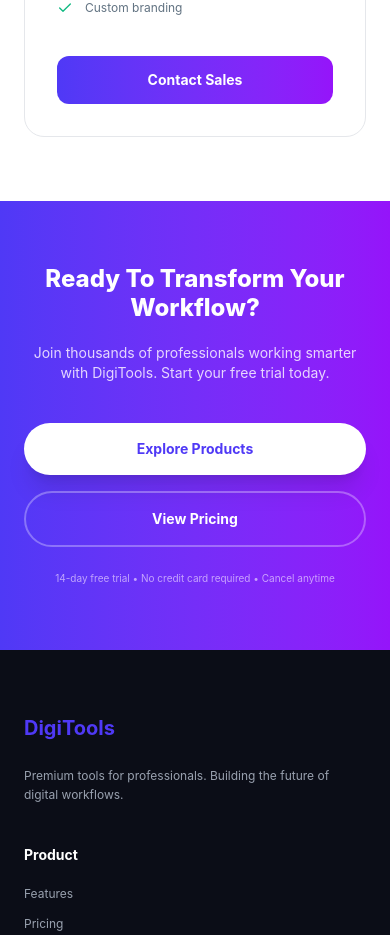
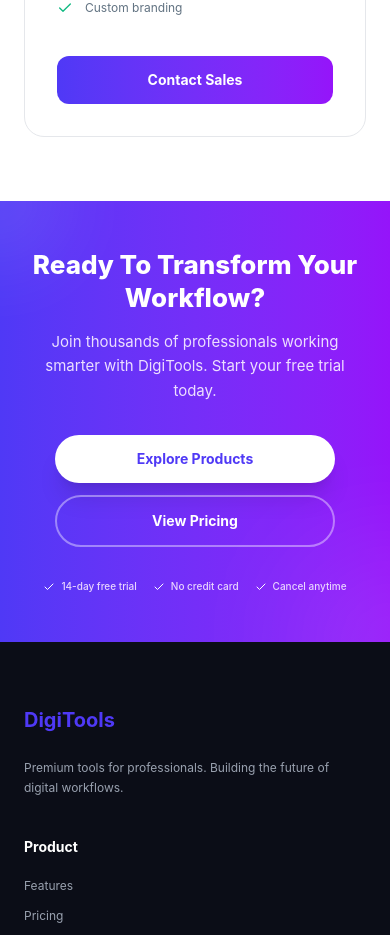
Before and after one commit to codewithjakaria/DigiTools-Platform, a React (Vite) app: page / in a window 390 px wide. Shown: the part 6760-7695 px from the top of the page. Built offline with nearby package versions, Linux system fonts and the light colour scheme.

Commit message:
Optional section responsive error fix

```diff
--- a/src/App.jsx
+++ b/src/App.jsx
@@ -549,7 +549,6 @@
               </button>
             </div>
 
-            {/* Enterprise Card */}
             <div className="p-8 md:p-10 rounded-[20px] border border-[#E5E7EB] bg-white flex flex-col hover:shadow-lg transition-all sm:col-span-2 lg:col-span-1 max-w-sm sm:max-w-none mx-auto lg:mx-0 w-full">
               <h3 className="text-lg md:text-xl font-bold text-[#101727] mb-2 text-left">
                 Enterprise
@@ -589,30 +588,41 @@
       </section>
 
       <section
-        className={`${bgGradient} py-16 md:py-24 px-6 text-center text-white overflow-hidden`}
+        className={`${bgGradient} py-12 md:py-24 px-4 md:px-6 text-center text-white relative overflow-hidden`}
       >
+        <div className="absolute top-0 left-0 w-32 h-32 bg-white/10 rounded-full -translate-x-1/2 -translate-y-1/2 blur-2xl"></div>
+        <div className="absolute bottom-0 right-0 w-48 h-48 bg-white/10 rounded-full translate-x-1/2 translate-y-1/2 blur-3xl"></div>
+
         <div className="max-w-4xl mx-auto relative z-10">
-          <h2 className="text-2xl md:text-4xl lg:text-5xl font-extrabold mb-5 leading-[1.2] md:leading-tight">
-            Ready To Transform Your <br className="hidden md:block" /> Workflow?
+          <h2 className="text-[26px] md:text-4xl lg:text-5xl font-extrabold mb-4 md:mb-6 leading-[1.25] md:leading-tight px-2">
+            Ready To Transform Your <br className="hidden sm:block" /> Workflow?
           </h2>
 
-          <p className="text-purple-100 mb-10 text-sm md:text-lg opacity-90 max-w-2xl mx-auto">
+          <p className="text-purple-100 mb-8 md:mb-10 text-[15px] md:text-lg opacity-95 max-w-2xl mx-auto px-4 leading-relaxed">
             Join thousands of professionals working smarter with DigiTools.
             Start your free trial today.
           </p>
 
-          <div className="flex flex-col sm:flex-row justify-center items-center gap-4">
-            <button className="w-full sm:w-auto px-10 py-4 bg-white text-[#4F39F6] rounded-full font-bold text-sm shadow-xl transition-all hover:scale-105 active:scale-95">
+          <div className="flex flex-col sm:flex-row justify-center items-center gap-3 md:gap-5">
+            <button className="w-full sm:w-auto max-w-[280px] sm:max-w-none px-8 md:px-10 py-3.5 md:py-4 bg-white text-[#4F39F6] rounded-full font-bold text-sm md:text-base shadow-xl transition-all hover:bg-gray-50 active:scale-95">
               Explore Products
             </button>
-            <button className="w-full sm:w-auto px-10 py-4 border-2 border-white/30 text-white rounded-full font-bold text-sm hover:bg-white/10 transition-all active:scale-95">
+            <button className="w-full sm:w-auto max-w-[280px] sm:max-w-none px-8 md:px-10 py-3.5 md:py-4 border-2 border-white/40 text-white rounded-full font-bold text-sm md:text-base hover:bg-white/10 transition-all active:scale-95">
               View Pricing
             </button>
           </div>
 
-          <p className="mt-6 text-[10px] md:text-xs text-purple-200 opacity-70">
-            14-day free trial • No credit card required • Cancel anytime
-          </p>
+          <div className="mt-8 flex flex-wrap justify-center items-center gap-x-4 gap-y-2 text-[10px] md:text-xs text-purple-200 font-medium">
+            <span className="flex items-center gap-1.5">
+              <Check size={12} className="text-white" /> 14-day free trial
+            </span>
+            <span className="flex items-center gap-1.5">
+              <Check size={12} className="text-white" /> No credit card
+            </span>
+            <span className="flex items-center gap-1.5">
+              <Check size={12} className="text-white" /> Cancel anytime
+            </span>
+          </div>
         </div>
       </section>
 
```
